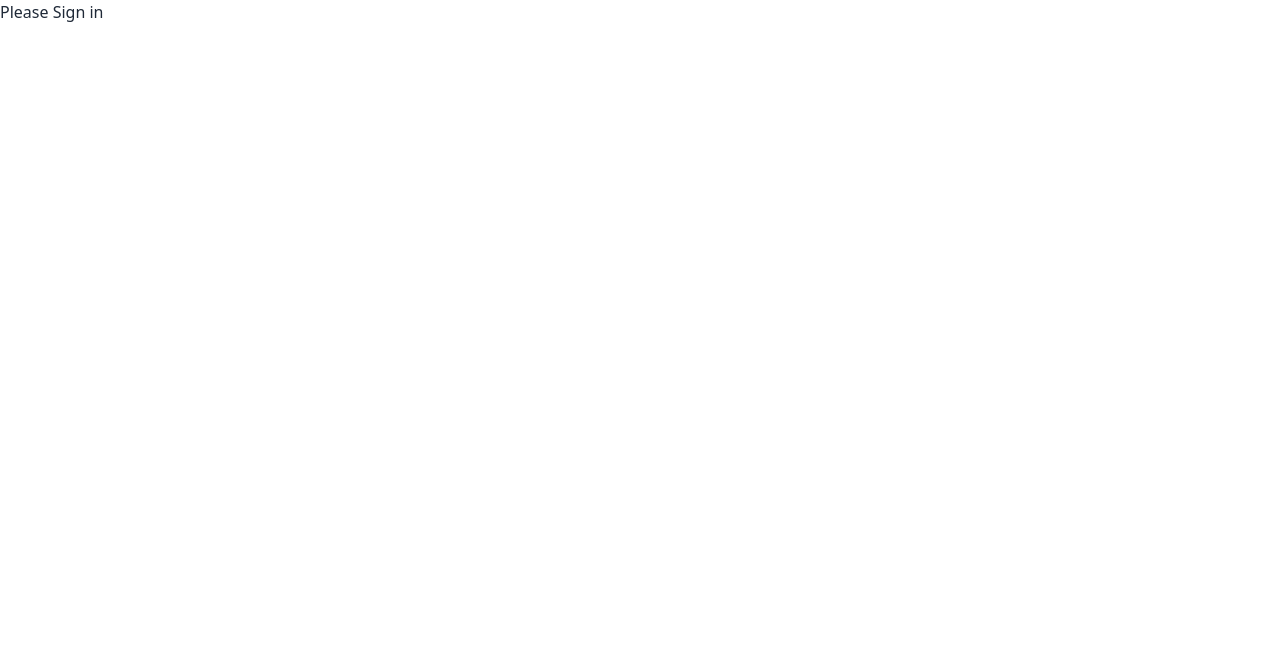
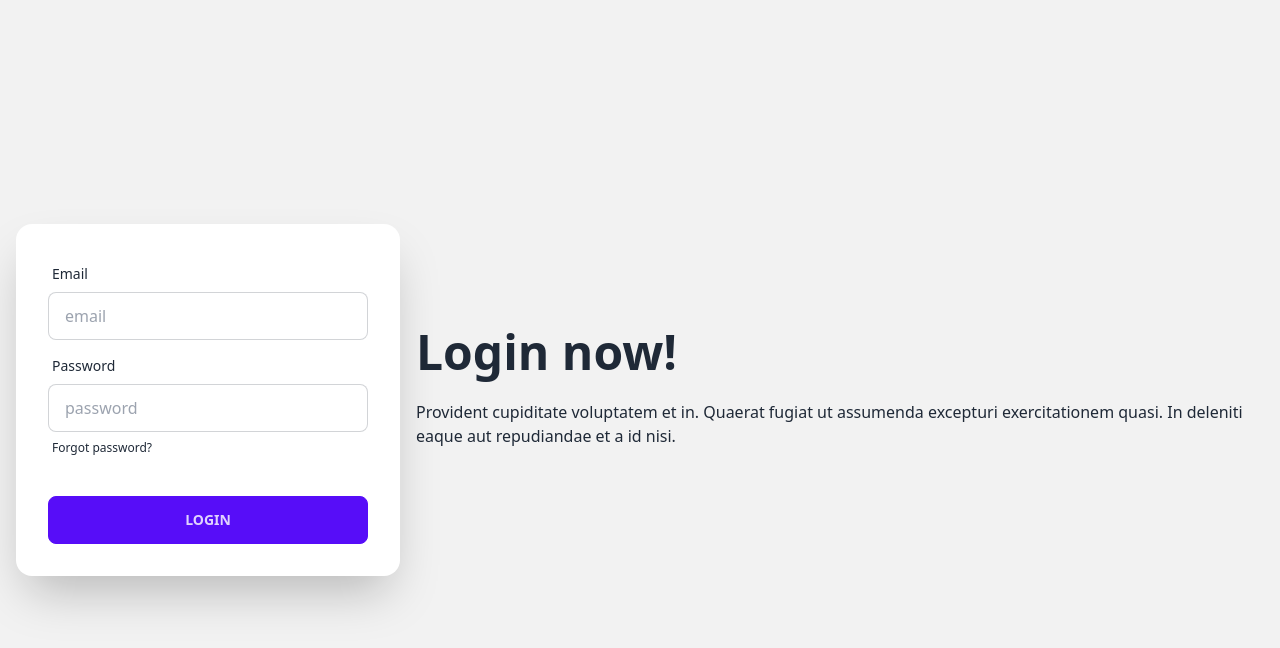
Before and after one commit to mahfuj80/coffee-store-client-M10, a React (Vite) app: page /signin in a window 1280 px wide. Shown: the top 648 px of the page. Built offline with nearby package versions, Linux system fonts and the light colour scheme.

Commit message:
Patch a user field from client side to database

```diff
--- a/src/components/SignIn.jsx
+++ b/src/components/SignIn.jsx
@@ -1,9 +1,89 @@
-import React from 'react';
+import { useContext } from 'react';
+import { AuthContext } from '../providers/AuthProvider';
 
 const SignIn = () => {
+  const { signInUser } = useContext(AuthContext);
+  const handleSignIn = (e) => {
+    e.preventDefault();
+    const form = e.target;
+    const email = form.email.value;
+    const password = form.password.value;
+    console.log(email, password);
+
+    signInUser(email, password)
+      .then((result) => {
+        console.log(result.user);
+        const user = {
+          email,
+          lastLoggedAt: result?.user?.metadata?.lastSignInTime,
+        };
+        // Update last logged at in the database
+        fetch('http://localhost:5000/user', {
+          method: 'PATCH',
+          headers: {
+            'content-type': 'application/json',
+          },
+          body: JSON.stringify(user),
+        })
+          .then((res) => res.json())
+          .then((data) => {
+            console.log(data);
+          });
+      })
+      .catch((error) => {
+        console.log(error);
+      });
+  };
   return (
     <div>
-      <h2>Please Sign in</h2>
+      <div className="hero min-h-screen bg-base-200">
+        <div className="hero-content flex-col lg:flex-row-reverse">
+          <div className="text-center lg:text-left">
+            <h1 className="text-5xl font-bold">Login now!</h1>
+            <p className="py-6">
+              Provident cupiditate voluptatem et in. Quaerat fugiat ut assumenda
+              excepturi exercitationem quasi. In deleniti eaque aut repudiandae
+              et a id nisi.
+            </p>
+          </div>
+          <div className="card flex-shrink-0 w-full max-w-sm shadow-2xl bg-base-100">
+            <form onSubmit={handleSignIn} className="card-body">
+              <div className="form-control">
+                <label className="label">
+                  <span className="label-text">Email</span>
+                </label>
+                <input
+                  type="email"
+                  name="email"
+                  placeholder="email"
+                  className="input input-bordered"
+                  required
+                />
+              </div>
+              <div className="form-control">
+                <label className="label">
+                  <span className="label-text">Password</span>
+                </label>
+                <input
+                  type="password"
+                  name="password"
+                  placeholder="password"
+                  className="input input-bordered"
+                  required
+                />
+                <label className="label">
+                  <a href="#" className="label-text-alt link link-hover">
+                    Forgot password?
+                  </a>
+                </label>
+              </div>
+              <div className="form-control mt-6">
+                <button className="btn btn-primary">Login</button>
+              </div>
+            </form>
+          </div>
+        </div>
+      </div>
     </div>
   );
 };
--- a/src/components/Users.jsx
+++ b/src/components/Users.jsx
@@ -42,7 +42,7 @@
                 <th>1</th>
                 <td>{user.email}</td>
                 <td>{user.createdAt}</td>
-                <td></td>
+                <td>{user.lastLoggedAt}</td>
                 <td>
                   <button
                     onClick={() => handleDelete(user._id)}
--- a/src/providers/AuthProvider.jsx
+++ b/src/providers/AuthProvider.jsx
@@ -1,5 +1,9 @@
 import { createContext, useState } from 'react';
-import { createUserWithEmailAndPassword, getAuth } from 'firebase/auth';
+import {
+  createUserWithEmailAndPassword,
+  getAuth,
+  signInWithEmailAndPassword,
+} from 'firebase/auth';
 import app from '../firebase/firebase.config';
 
 const auth = getAuth(app);
@@ -12,10 +16,16 @@
     setLoading(true);
     return createUserWithEmailAndPassword(auth, email, password);
   };
+
+  const signInUser = (email, password) => {
+    setLoading(true);
+    return signInWithEmailAndPassword(auth, email, password);
+  };
   const userInfo = {
     user,
     loading,
     createUser,
+    signInUser,
   };
   return (
     <AuthContext.Provider value={userInfo}>{children}</AuthContext.Provider>
```
